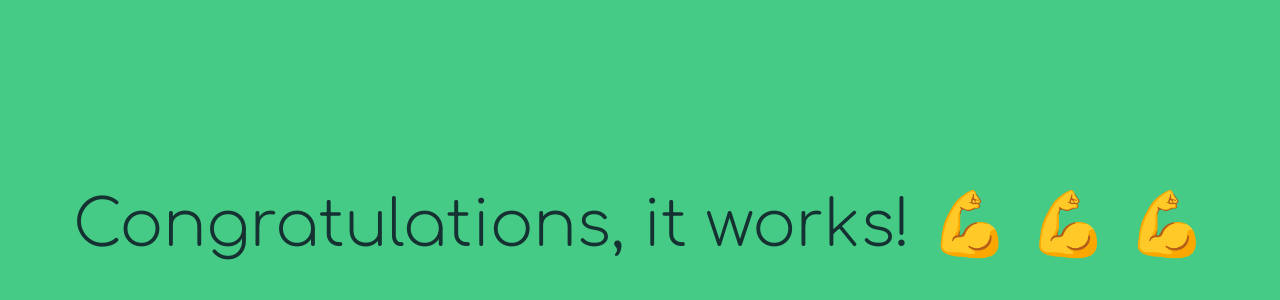
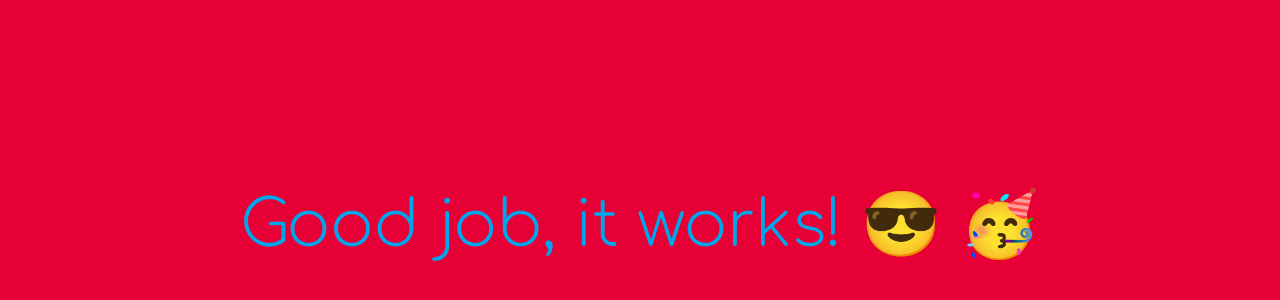
Before and after one commit to mt-nix/nix-devops-workshop, a plain HTML site: page aws/files/first/index.html in a window 1280 px wide. Shown: the part 176-476 px from the top of the page. Drawn offline with Linux system fonts and the light colour scheme.

Commit message:
Update index.html

```diff
--- a/aws/files/first/index.html
+++ b/aws/files/first/index.html
@@ -17,13 +17,13 @@
             font-family: "Comfortaa", sans-serif;
             font-size: 2em;
             font-weight: 300;
-            background-color: #45CB85;
-            color: #153131;
+            background-color: #e60036;
+            color: #00a6eb;
             user-select: none;
         }
     </style>
 </head>
 <body>
-    <div>Congratulations, it works! &#128170; &#128170; &#128170;</div>
+    <div>Good job, it works! &#128526; &#129395;</div>
 </body>
 </html>
```
